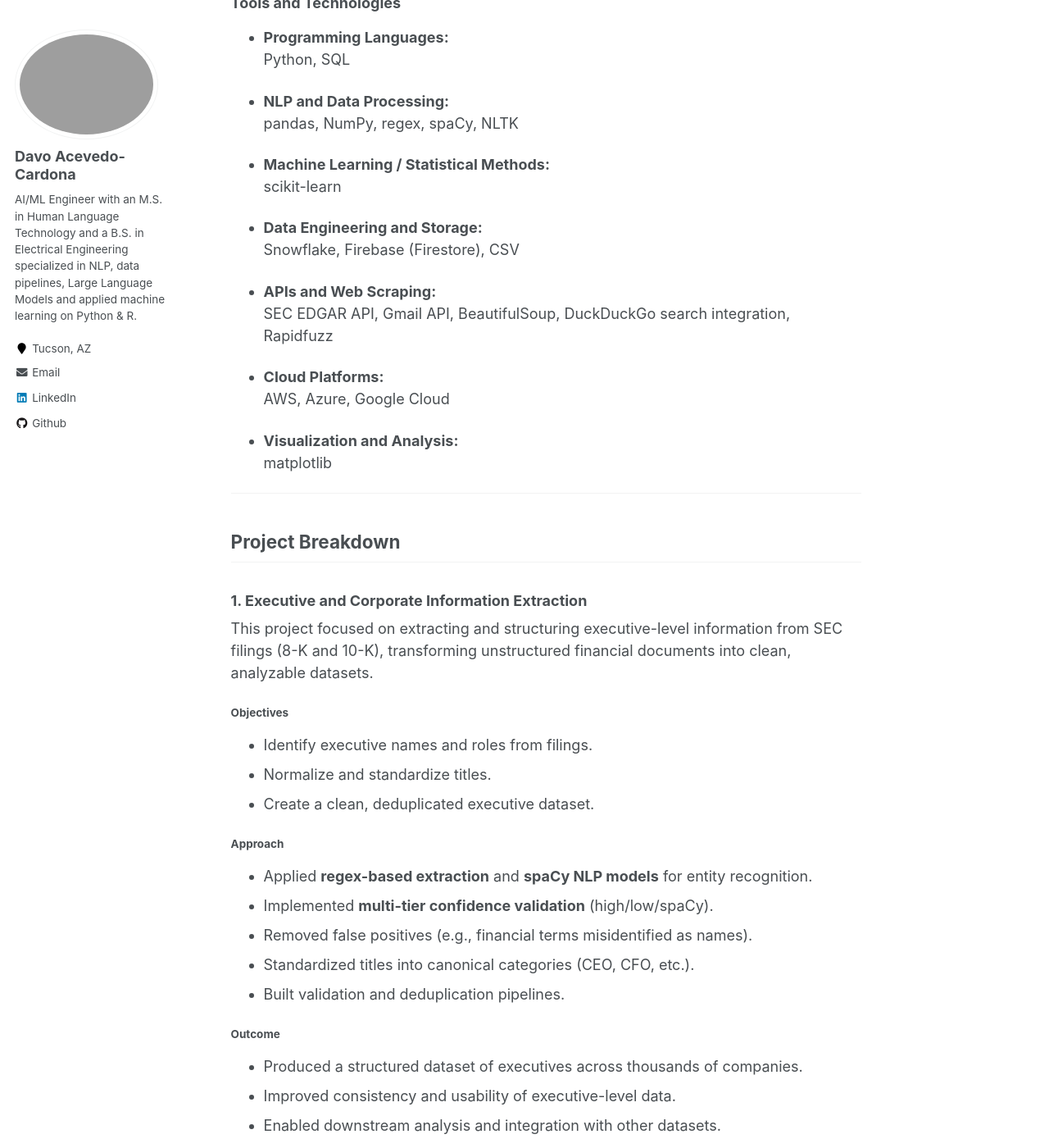
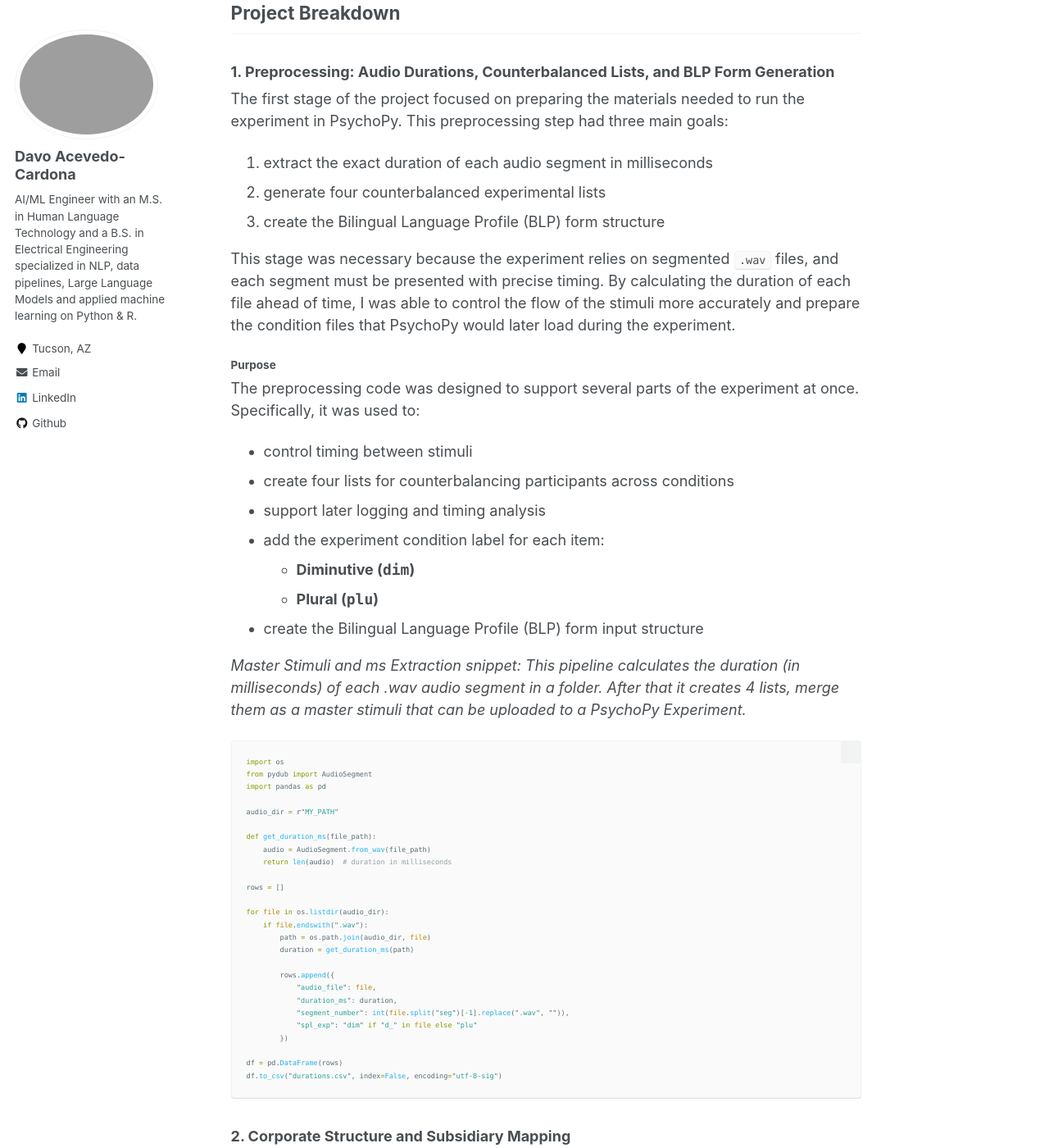
Before and after one commit to lldavoll/lldavoll.github.io, a Jekyll site: the page built from _portfolio/spl_experiment.md, in a window 1280 px wide and 1400 px high, scrolled down 4897 px. Shown: the whole window at 82% size. Built offline with Jekyll 4.4.1, drawn with Linux system fonts in a browser that asks for light colours; some of the changed text lies outside the part shown.

Commit message:
Update spl_experiment.md

````diff
--- a/_portfolio/spl_experiment.md
+++ b/_portfolio/spl_experiment.md
@@ -149,115 +149,62 @@ A major extension of this project was the integration of a **multi-section bilin
    - Native language perception
 
 ---
-### Tools and Technologies
-
-- **Programming Languages:**
-  Python, SQL
-
-- **NLP and Data Processing:**
-  pandas, NumPy, regex, spaCy, NLTK
-
-- **Machine Learning / Statistical Methods:**
-  scikit-learn
-
-- **Data Engineering and Storage:**
-  Snowflake, Firebase (Firestore), CSV
-
-- **APIs and Web Scraping:**
-  SEC EDGAR API, Gmail API, BeautifulSoup, DuckDuckGo search integration, Rapidfuzz
-
-- **Cloud Platforms:**
-  AWS, Azure, Google Cloud
-
-- **Visualization and Analysis:**
-  matplotlib
-
----
 
 ## Project Breakdown
 
-### 1. Executive and Corporate Information Extraction
+### 1. Preprocessing: Audio Durations, Counterbalanced Lists, and BLP Form Generation
 
-This project focused on extracting and structuring executive-level information from SEC filings (8-K and 10-K), transforming unstructured financial documents into clean, analyzable datasets.
+The first stage of the project focused on preparing the materials needed to run the experiment in PsychoPy. This preprocessing step had three main goals:
 
-#### Objectives
-- Identify executive names and roles from filings.
-- Normalize and standardize titles.
-- Create a clean, deduplicated executive dataset.
+1. extract the exact duration of each audio segment in milliseconds
+2. generate four counterbalanced experimental lists
+3. create the Bilingual Language Profile (BLP) form structure
 
-#### Approach
-- Applied **regex-based extraction** and **spaCy NLP models** for entity recognition.
-- Implemented **multi-tier confidence validation** (high/low/spaCy).
-- Removed false positives (e.g., financial terms misidentified as names).
-- Standardized titles into canonical categories (CEO, CFO, etc.).
-- Built validation and deduplication pipelines.
+This stage was necessary because the experiment relies on segmented `.wav` files, and each segment must be presented with precise timing. By calculating the duration of each file ahead of time, I was able to control the flow of the stimuli more accurately and prepare the condition files that PsychoPy would later load during the experiment.
 
-#### Outcome
-- Produced a structured dataset of executives across thousands of companies.
-- Improved consistency and usability of executive-level data.
-- Enabled downstream analysis and integration with other datasets.
+#### Purpose
 
-_SpaCy Extraction snippet: This pipeline combines statistical NLP (spaCy NER) with rule-based post-processing to extract and normalize executive names from noisy SEC filing text. By filtering false positives and enforcing structural constraints, it improves precision and produces a high-quality, deduplicated entity dataset._
+The preprocessing code was designed to support several parts of the experiment at once. Specifically, it was used to:
+
+- control timing between stimuli
+- create four lists for counterbalancing participants across conditions
+- support later logging and timing analysis
+- add the experiment condition label for each item:
+  - **Diminutive (`dim`)**
+  - **Plural (`plu`)**
+- create the Bilingual Language Profile (BLP) form input structure
+
+
+_Master Stimuli and ms Extraction snippet: This pipeline calculates the duration (in milliseconds) of each .wav audio segment in a folder.
+After that it creates 4 lists, merge them as a master stimuli that can be uploaded to a PsychoPy Experiment._
 
 ```python
-# Load SpaCy English model
-nlp = spacy.load("en_core_web_sm")
+import os
+from pydub import AudioSegment
+import pandas as pd
 
-# Load cleaned low data
-raw_path = "executive_cleaned_low.csv"
-df = pd.read_csv(raw_path)
+audio_dir = r"MY_PATH"
 
-# Extraction
-def extract_persons(text):
-    if pd.isna(text):
-        return None
-    doc = nlp(text)
-    names = [ent.text.strip() for ent in doc.ents if ent.label_ == "PERSON"]
-    return names[0] if names else None
+def get_duration_ms(file_path):
+    audio = AudioSegment.from_wav(file_path)
+    return len(audio)  # duration in milliseconds
 
-df["executive_name"] = df["executive_name"].apply(extract_persons)
+rows = []
 
-# --- STEP 3: Basic text cleaning ---
-df["executive_name"] = (
-    df["executive_name"]
-    .astype(str)
-    .str.replace(r"\b(Email|Phone)\b", "", regex=True)
-    .str.strip()
-)
+for file in os.listdir(audio_dir):
+    if file.endswith(".wav"):
+        path = os.path.join(audio_dir, file)
+        duration = get_duration_ms(path)
 
-# Remove false positives
-false_positive_keywords = [
-    "Prepared Remarks", "Good Standing", "Qualified Transferee", "Diligence", "Milestones",
-    "Retirement", "Witness", "Indemnifying", "Securities", "Transfer Restricted", "Baton Rouge",
-    "Ganado Advocates", "Due Diligence", "Mutual Acknowledgment", "Hasche Sigle",
-    "Dykema Gossett", "Gunderson Dettmer", "Advocates", "Consulting", "LLP", "LLC", "Group",
-    "Corp", "Holdings", "Capital", "Incorporated", "Partners", "PLC", "Advisors", "Associates",
-    "Inc", "Company", "Enterprises", "Legal", "Strategy", "Bank", "Investments", "Management",
-    "Services"
-]
-pattern = re.compile("|".join([re.escape(k) for k in false_positive_keywords]), re.IGNORECASE)
+        rows.append({
+            "audio_file": file,
+            "duration_ms": duration,
+            "segment_number": int(file.split("seg")[-1].replace(".wav", "")),
+            "spl_exp": "dim" if "d_" in file else "plu"
+        })
 
-def is_valid_name(name):
-    if pd.isna(name) or name.strip() == "":
-        return False
-    if pattern.search(name):
-        return False
-    if len(name.split()) > 6 or any(char.isdigit() for char in name):
-        return False
-    if name.isupper() and len(name) > 2:
-        return False
-    return True
-
-df = df[df["executive_name"].apply(is_valid_name)]
-
-# Delete duplicates
-df = df.drop_duplicates(subset=["executive_name"]).reset_index(drop=True)
-
-# --- STEP 6: Save final cleaned file ---
-final_path = "executive_cleaned_spacy.csv"
-df.to_csv(final_path, index=False)
-
-print(f"Cleaned dataset saved as {final_path} ({len(df)} rows)")
+df = pd.DataFrame(rows)
+df.to_csv("durations.csv", index=False, encoding="utf-8-sig")
 ```
 
 ### 2. Corporate Structure and Subsidiary Mapping
````
